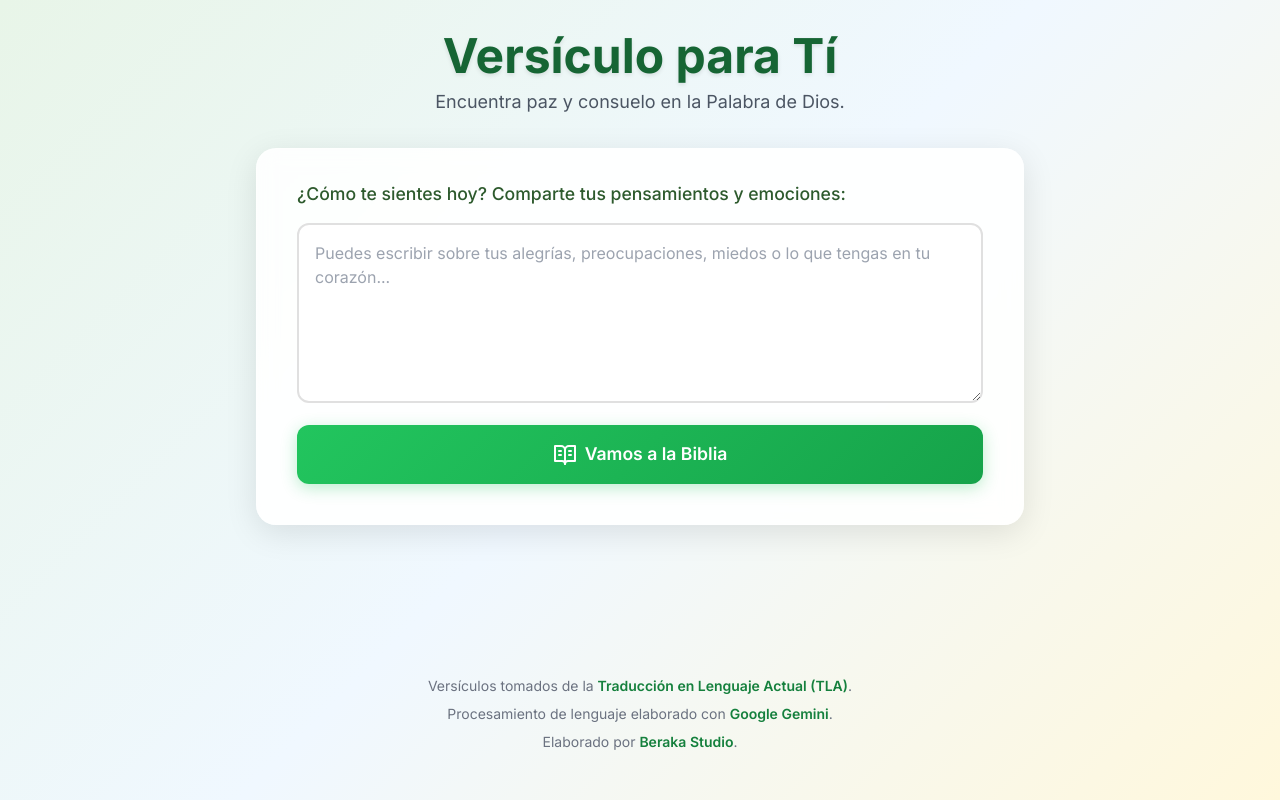
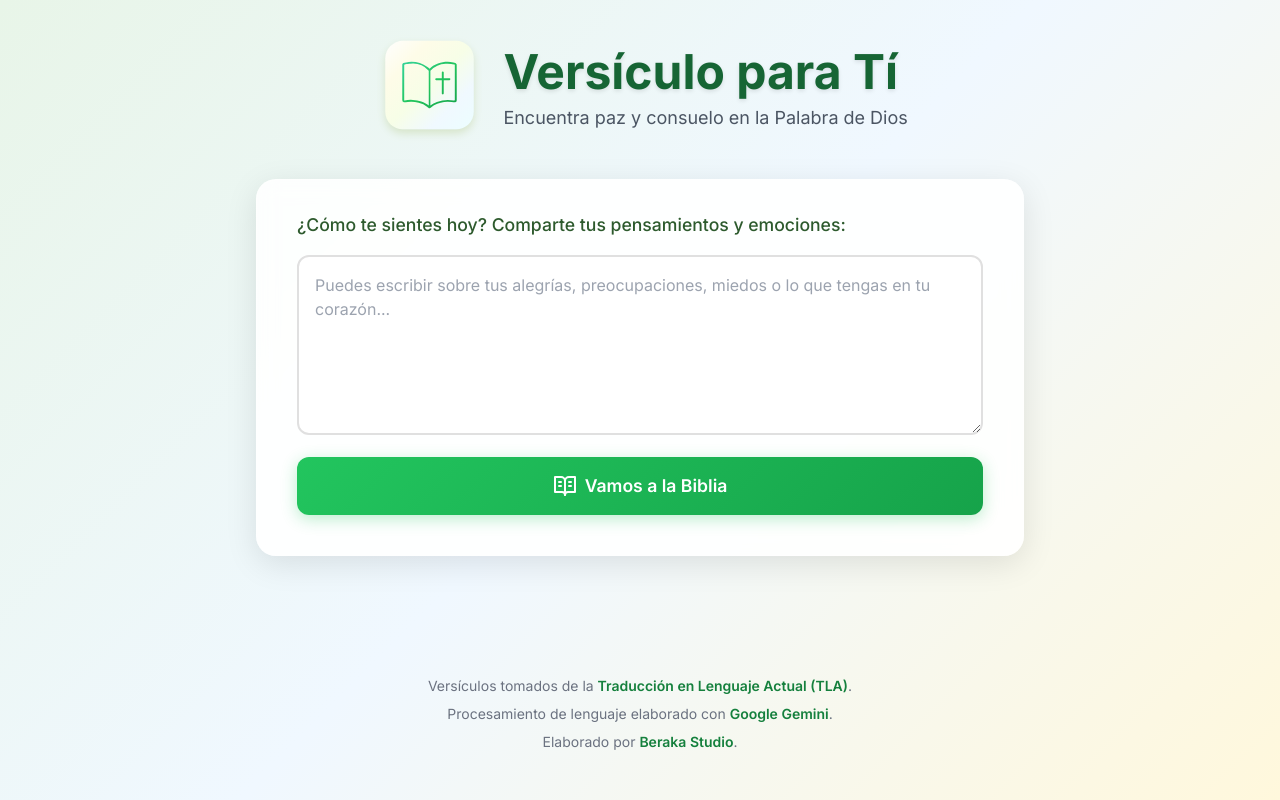
Before and after one commit to BerakaStudio/versiculoparati, a website: page public/index.html in a window 1280 px wide. Drawn offline with nearby package versions, Linux system fonts and the light colour scheme.

Commit message:
Add files via upload

```diff
--- a/public/index.html
+++ b/public/index.html
@@ -27,8 +27,11 @@
         <!-- Main Content -->
         <main class="w-full max-w-3xl mx-auto flex-grow">
             <header class="text-center mb-8">
-                <h1 class="text-4xl md:text-5xl font-bold text-green-800">Versículo para Tí</h1>
-                <p class="mt-2 text-lg text-gray-600">Encuentra paz y consuelo en la Palabra de Dios.</p>
+                <img src="vpt-icon.svg" alt="Icono App Versículo Para Tí">
+                <div>
+                    <h1 class="text-4xl md:text-5xl font-bold text-green-800">Versículo para Tí</h1>
+                    <p class="mt-2 text-lg text-gray-600">Encuentra paz y consuelo en la Palabra de Dios</p>
+                </div>
             </header>
 
             <!-- Input Section -->
--- a/public/styles.css
+++ b/public/styles.css
@@ -14,6 +14,26 @@ body {
     display: flex;
     flex-direction: column;
     justify-content: space-between;
+}
+
+header {
+    display: flex;
+    flex-flow: wrap;
+    justify-content: center;
+    align-items: center;
+    gap: 1rem;
+}
+
+header img {
+    width: 15%;
+}
+
+header div {
+    justify-items: flex-start;
+}
+
+header div p {
+    font-size: 1.09rem;
 }
 
 .btn-gradient {
```
Also changed, not shown: public/vpt-icon.svg (added).
